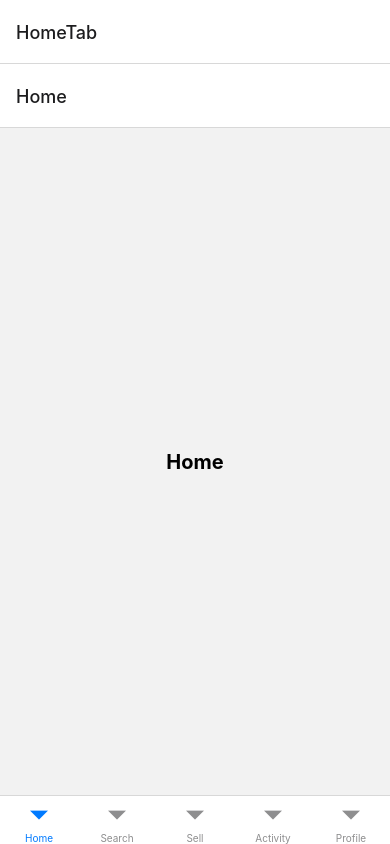
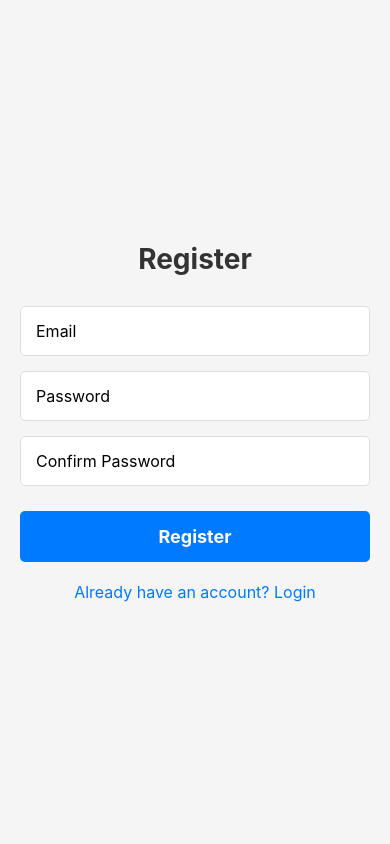
Before and after one commit to ThanosKa/Market-Place, a React Native app in the folder frontend/: screen /Register in a window 390 px wide. Built offline with nearby package versions, Linux system fonts and the light colour scheme.

Commit message:
implement basi funcionalities

```diff
--- /dev/null
+++ b/frontend/src/interfaces/auth/navigation.ts
@@ -0,0 +1,18 @@
+export type AuthStackParamList = {
+  Login: undefined;
+  Register: undefined;
+  ForgotPassword: undefined;
+};
+
+export type MainStackParamList = {
+  Home: undefined;
+  Search: undefined;
+  Sell: undefined;
+  Activity: undefined;
+  Profile: undefined;
+};
+
+export type RootStackParamList = {
+  Auth: undefined;
+  Main: undefined;
+};
--- a/frontend/src/locales/en/en.json
+++ b/frontend/src/locales/en/en.json
@@ -1,17 +1,22 @@
 {
-  "home": {
-    "title": "Home"
-  },
-  "search": {
-    "title": "Search"
-  },
-  "sell": {
-    "title": "Sell"
-  },
-  "activity": {
-    "title": "Activity"
-  },
-  "profile": {
-    "title": "Profile"
+  "home": "Home",
+  "search": "Search",
+  "sell": "Sell",
+  "activity": "Activity",
+  "profile": "Profile",
+  "auth": {
+    "login": "Login",
+    "register": "Register",
+    "forgotPassword": "Forgot Password",
+    "email": "Email",
+    "password": "Password",
+    "confirmPassword": "Confirm Password",
+    "loginButton": "Login",
+    "registerButton": "Register",
+    "resetPasswordButton": "Reset Password",
+    "registerLink": "Don't have an account? Register",
+    "loginLink": "Already have an account? Login",
+    "forgotPasswordLink": "Forgot Password?",
+    "backToLogin": "Back to Login"
   }
 }
--- a/frontend/src/navigation/AppNavigator.tsx
+++ b/frontend/src/navigation/AppNavigator.tsx
@@ -2,40 +2,50 @@ import React from "react";
 import { NavigationContainer } from "@react-navigation/native";
 import { createBottomTabNavigator } from "@react-navigation/bottom-tabs";
 import { createStackNavigator } from "@react-navigation/stack";
+
 import HomeScreen from "../screens/home/home";
 import SearchScreen from "../screens/search/search";
 import SellScreen from "../screens/sell/sell";
 import ActivityScreen from "../screens/activity/activity";
 import ProfileScreen from "../screens/profile/profile";
+import {
+  AuthStackParamList,
+  MainStackParamList,
+  RootStackParamList,
+} from "../interfaces/auth/navigation";
+import LoginScreen from "../screens/auth/login/login";
+import RegisterScreen from "../screens/auth/register/register";
+import ForgotPasswordScreen from "../screens/auth/forgotPass/forgotPass";
 
-const Tab = createBottomTabNavigator();
-const Stack = createStackNavigator();
+const Tab = createBottomTabNavigator<MainStackParamList>();
+const AuthStack = createStackNavigator<AuthStackParamList>();
+const RootStack = createStackNavigator<RootStackParamList>();
 
-const HomeStack = () => (
-  <Stack.Navigator>
-    <Stack.Screen
-      name="HomeScreen"
-      component={HomeScreen}
-      options={{ headerTitle: "Home" }}
-    />
-    {/* Add other screens for the Home stack if needed */}
-  </Stack.Navigator>
+const MainTabs = () => (
+  <Tab.Navigator>
+    <Tab.Screen name="Home" component={HomeScreen} />
+    <Tab.Screen name="Search" component={SearchScreen} />
+    <Tab.Screen name="Sell" component={SellScreen} />
+    <Tab.Screen name="Activity" component={ActivityScreen} />
+    <Tab.Screen name="Profile" component={ProfileScreen} />
+  </Tab.Navigator>
+);
+
+const AuthNavigator = () => (
+  <AuthStack.Navigator screenOptions={{ headerShown: false }}>
+    <AuthStack.Screen name="Login" component={LoginScreen} />
+    <AuthStack.Screen name="Register" component={RegisterScreen} />
+    <AuthStack.Screen name="ForgotPassword" component={ForgotPasswordScreen} />
+  </AuthStack.Navigator>
 );
 
 const AppNavigator = () => {
   return (
     <NavigationContainer>
-      <Tab.Navigator>
-        <Tab.Screen
-          name="HomeTab"
-          component={HomeStack}
-          options={{ tabBarLabel: "Home" }}
-        />
-        <Tab.Screen name="Search" component={SearchScreen} />
-        <Tab.Screen name="Sell" component={SellScreen} />
-        <Tab.Screen name="Activity" component={ActivityScreen} />
-        <Tab.Screen name="Profile" component={ProfileScreen} />
-      </Tab.Navigator>
+      <RootStack.Navigator screenOptions={{ headerShown: false }}>
+        <RootStack.Screen name="Auth" component={AuthNavigator} />
+        <RootStack.Screen name="Main" component={MainTabs} />
+      </RootStack.Navigator>
     </NavigationContainer>
   );
 };
--- a/frontend/src/screens/activity/activity.tsx
+++ b/frontend/src/screens/activity/activity.tsx
@@ -7,7 +7,7 @@ const ActivityScreen = () => {
 
   return (
     <View style={styles.container}>
-      <Text style={styles.text}>{t("activity.title")}</Text>
+      <Text style={styles.text}>{t("activity")}</Text>
     </View>
   );
 };
--- /dev/null
+++ b/frontend/src/screens/auth/forgotPass/forgotPass.tsx
@@ -0,0 +1,97 @@
+import React, { useState } from "react";
+import {
+  View,
+  Text,
+  TextInput,
+  TouchableOpacity,
+  StyleSheet,
+} from "react-native";
+import { useTranslation } from "react-i18next";
+import { useNavigation } from "@react-navigation/native";
+import { StackNavigationProp } from "@react-navigation/stack";
+import {
+  AuthStackParamList,
+  RootStackParamList,
+} from "../../../interfaces/auth/navigation";
+
+type ForgotPasswordScreenNavigationProp = StackNavigationProp<
+  AuthStackParamList & RootStackParamList,
+  "ForgotPassword"
+>;
+const ForgotPasswordScreen = () => {
+  const { t } = useTranslation();
+  const navigation = useNavigation<ForgotPasswordScreenNavigationProp>();
+  const [email, setEmail] = useState("");
+
+  const handleResetPassword = () => {
+    // Implement password reset logic here
+    console.log("Password reset attempted for:", email);
+  };
+
+  return (
+    <View style={styles.container}>
+      <Text style={styles.title}>{t("auth.forgotPassword")}</Text>
+      <TextInput
+        style={styles.input}
+        placeholder={t("auth.email")}
+        value={email}
+        onChangeText={setEmail}
+        keyboardType="email-address"
+        autoCapitalize="none"
+      />
+      <TouchableOpacity style={styles.button} onPress={handleResetPassword}>
+        <Text style={styles.buttonText}>{t("auth.resetPasswordButton")}</Text>
+      </TouchableOpacity>
+      <TouchableOpacity onPress={() => navigation.navigate("Login")}>
+        <Text style={styles.link}>{t("auth.backToLogin")}</Text>
+      </TouchableOpacity>
+    </View>
+  );
+};
+
+const styles = StyleSheet.create({
+  container: {
+    flex: 1,
+    justifyContent: "center",
+    alignItems: "center",
+    padding: 20,
+    backgroundColor: "#f5f5f5",
+  },
+  title: {
+    fontSize: 28,
+    fontWeight: "bold",
+    marginBottom: 30,
+    color: "#333",
+  },
+  input: {
+    width: "100%",
+    height: 50,
+    backgroundColor: "white",
+    borderColor: "#ddd",
+    borderWidth: 1,
+    borderRadius: 5,
+    marginBottom: 15,
+    paddingHorizontal: 15,
+    fontSize: 16,
+  },
+  button: {
+    backgroundColor: "#007AFF",
+    padding: 15,
+    borderRadius: 5,
+    width: "100%",
+    alignItems: "center",
+    marginTop: 10,
+  },
+  buttonText: {
+    color: "white",
+    fontSize: 18,
+    fontWeight: "bold",
+  },
+  link: {
+    color: "#007AFF",
+    marginTop: 20,
+    fontSize: 16,
+  },
+});
+
+export default ForgotPasswordScreen;
--- /dev/null
+++ b/frontend/src/screens/auth/login/login.tsx
@@ -0,0 +1,118 @@
+import React, { useState } from "react";
+import {
+  View,
+  Text,
+  TextInput,
+  TouchableOpacity,
+  StyleSheet,
+} from "react-native";
+import { useTranslation } from "react-i18next";
+import { useNavigation } from "@react-navigation/native";
+import { StackNavigationProp } from "@react-navigation/stack";
+import {
+  AuthStackParamList,
+  RootStackParamList,
+} from "../../../interfaces/auth/navigation";
+
+type LoginScreenNavigationProp = StackNavigationProp<
+  AuthStackParamList & RootStackParamList,
+  "Login"
+>;
+
+const LoginScreen = () => {
+  const { t } = useTranslation();
+  const navigation = useNavigation<LoginScreenNavigationProp>();
+  const [email, setEmail] = useState("");
+  const [password, setPassword] = useState("");
+
+  const handleLogin = () => {
+    // TODO: Implement actual login logic here
+    console.log("Login attempted with:", email, password);
+
+    // Simulate successful login
+    if (email && password) {
+      // Navigate to the main app
+      navigation.navigate("Main");
+    } else {
+      // Show an error message (you might want to use a proper alert or error state)
+      console.log("Please enter both email and password");
+    }
+  };
+
+  return (
+    <View style={styles.container}>
+      <Text style={styles.title}>{t("auth.login")}</Text>
+      <TextInput
+        style={styles.input}
+        placeholder={t("auth.email")}
+        value={email}
+        onChangeText={setEmail}
+        keyboardType="email-address"
+        autoCapitalize="none"
+      />
+      <TextInput
+        style={styles.input}
+        placeholder={t("auth.password")}
+        value={password}
+        onChangeText={setPassword}
+        secureTextEntry
+      />
+      <TouchableOpacity style={styles.button} onPress={handleLogin}>
+        <Text style={styles.buttonText}>{t("auth.loginButton")}</Text>
+      </TouchableOpacity>
+      <TouchableOpacity onPress={() => navigation.navigate("Register")}>
+        <Text style={styles.link}>{t("auth.registerLink")}</Text>
+      </TouchableOpacity>
+      <TouchableOpacity onPress={() => navigation.navigate("ForgotPassword")}>
+        <Text style={styles.link}>{t("auth.forgotPasswordLink")}</Text>
+      </TouchableOpacity>
+    </View>
+  );
+};
+
+const styles = StyleSheet.create({
+  container: {
+    flex: 1,
+    justifyContent: "center",
+    alignItems: "center",
+    padding: 20,
+    backgroundColor: "#f5f5f5",
+  },
+  title: {
+    fontSize: 28,
+    fontWeight: "bold",
+    marginBottom: 30,
+    color: "#333",
+  },
+  input: {
+    width: "100%",
+    height: 50,
+    backgroundColor: "white",
+    borderColor: "#ddd",
+    borderWidth: 1,
+    borderRadius: 5,
+    marginBottom: 15,
+    paddingHorizontal: 15,
+    fontSize: 16,
+  },
+  button: {
+    backgroundColor: "#007AFF",
+    padding: 15,
+    borderRadius: 5,
+    width: "100%",
+    alignItems: "center",
+    marginTop: 10,
+  },
+  buttonText: {
+    color: "white",
+    fontSize: 18,
+    fontWeight: "bold",
+  },
+  link: {
+    color: "#007AFF",
+    marginTop: 20,
+    fontSize: 16,
+  },
+});
+
+export default LoginScreen;
--- /dev/null
+++ b/frontend/src/screens/auth/register/register.tsx
@@ -0,0 +1,118 @@
+import React, { useState } from "react";
+import {
+  View,
+  Text,
+  TextInput,
+  TouchableOpacity,
+  StyleSheet,
+} from "react-native";
+import { useTranslation } from "react-i18next";
+import { useNavigation } from "@react-navigation/native";
+import { StackNavigationProp } from "@react-navigation/stack";
+import {
+  AuthStackParamList,
+  RootStackParamList,
+} from "../../../interfaces/auth/navigation";
+
+type RegisterScreenNavigationProp = StackNavigationProp<
+  AuthStackParamList & RootStackParamList,
+  "Register"
+>;
+const RegisterScreen = () => {
+  const { t } = useTranslation();
+  const navigation = useNavigation<RegisterScreenNavigationProp>();
+  const [email, setEmail] = useState("");
+  const [password, setPassword] = useState("");
+  const [confirmPassword, setConfirmPassword] = useState("");
+
+  const handleRegister = () => {
+    // Implement registration logic here
+    console.log(
+      "Registration attempted with:",
+      email,
+      password,
+      confirmPassword
+    );
+  };
+
+  return (
+    <View style={styles.container}>
+      <Text style={styles.title}>{t("auth.register")}</Text>
+      <TextInput
+        style={styles.input}
+        placeholder={t("auth.email")}
+        value={email}
+        onChangeText={setEmail}
+        keyboardType="email-address"
+        autoCapitalize="none"
+      />
+      <TextInput
+        style={styles.input}
+        placeholder={t("auth.password")}
+        value={password}
+        onChangeText={setPassword}
+        secureTextEntry
+      />
+      <TextInput
+        style={styles.input}
+        placeholder={t("auth.confirmPassword")}
+        value={confirmPassword}
+        onChangeText={setConfirmPassword}
+        secureTextEntry
+      />
+      <TouchableOpacity style={styles.button} onPress={handleRegister}>
+        <Text style={styles.buttonText}>{t("auth.registerButton")}</Text>
+      </TouchableOpacity>
+      <TouchableOpacity onPress={() => navigation.navigate("Login")}>
+        <Text style={styles.link}>{t("auth.loginLink")}</Text>
+      </TouchableOpacity>
+    </View>
+  );
+};
+
+const styles = StyleSheet.create({
+  container: {
+    flex: 1,
+    justifyContent: "center",
+    alignItems: "center",
+    padding: 20,
+    backgroundColor: "#f5f5f5",
+  },
+  title: {
+    fontSize: 28,
+    fontWeight: "bold",
+    marginBottom: 30,
+    color: "#333",
+  },
+  input: {
+    width: "100%",
+    height: 50,
+    backgroundColor: "white",
+    borderColor: "#ddd",
+    borderWidth: 1,
+    borderRadius: 5,
+    marginBottom: 15,
+    paddingHorizontal: 15,
+    fontSize: 16,
+  },
+  button: {
+    backgroundColor: "#007AFF",
+    padding: 15,
+    borderRadius: 5,
+    width: "100%",
+    alignItems: "center",
+    marginTop: 10,
+  },
+  buttonText: {
+    color: "white",
+    fontSize: 18,
+    fontWeight: "bold",
+  },
+  link: {
+    color: "#007AFF",
+    marginTop: 20,
+    fontSize: 16,
+  },
+});
+
+export default RegisterScreen;
--- a/frontend/src/screens/home/home.tsx
+++ b/frontend/src/screens/home/home.tsx
@@ -7,7 +7,7 @@ const HomeScreen = () => {
 
   return (
     <View style={styles.container}>
-      <Text style={styles.text}>{t("home.title")}</Text>
+      <Text style={styles.text}>{t("home")}</Text>
     </View>
   );
 };
--- a/frontend/src/screens/profile/profile.tsx
+++ b/frontend/src/screens/profile/profile.tsx
@@ -7,7 +7,7 @@ const ProfileScreen = () => {
 
   return (
     <View style={styles.container}>
-      <Text style={styles.text}>{t("profile.title")}</Text>
+      <Text style={styles.text}>{t("profile")}</Text>
     </View>
   );
 };
--- a/frontend/src/screens/search/search.tsx
+++ b/frontend/src/screens/search/search.tsx
@@ -7,7 +7,7 @@ const SearchScreen = () => {
 
   return (
     <View style={styles.container}>
-      <Text style={styles.text}>{t("search.title")}</Text>
+      <Text style={styles.text}>{t("search")}</Text>
     </View>
   );
 };
--- a/frontend/src/screens/sell/sell.tsx
+++ b/frontend/src/screens/sell/sell.tsx
@@ -7,7 +7,7 @@ const SellScreen = () => {
 
   return (
     <View style={styles.container}>
-      <Text style={styles.text}>{t("sell.title")}</Text>
+      <Text style={styles.text}>{t("sell")}</Text>
     </View>
   );
 };
```
